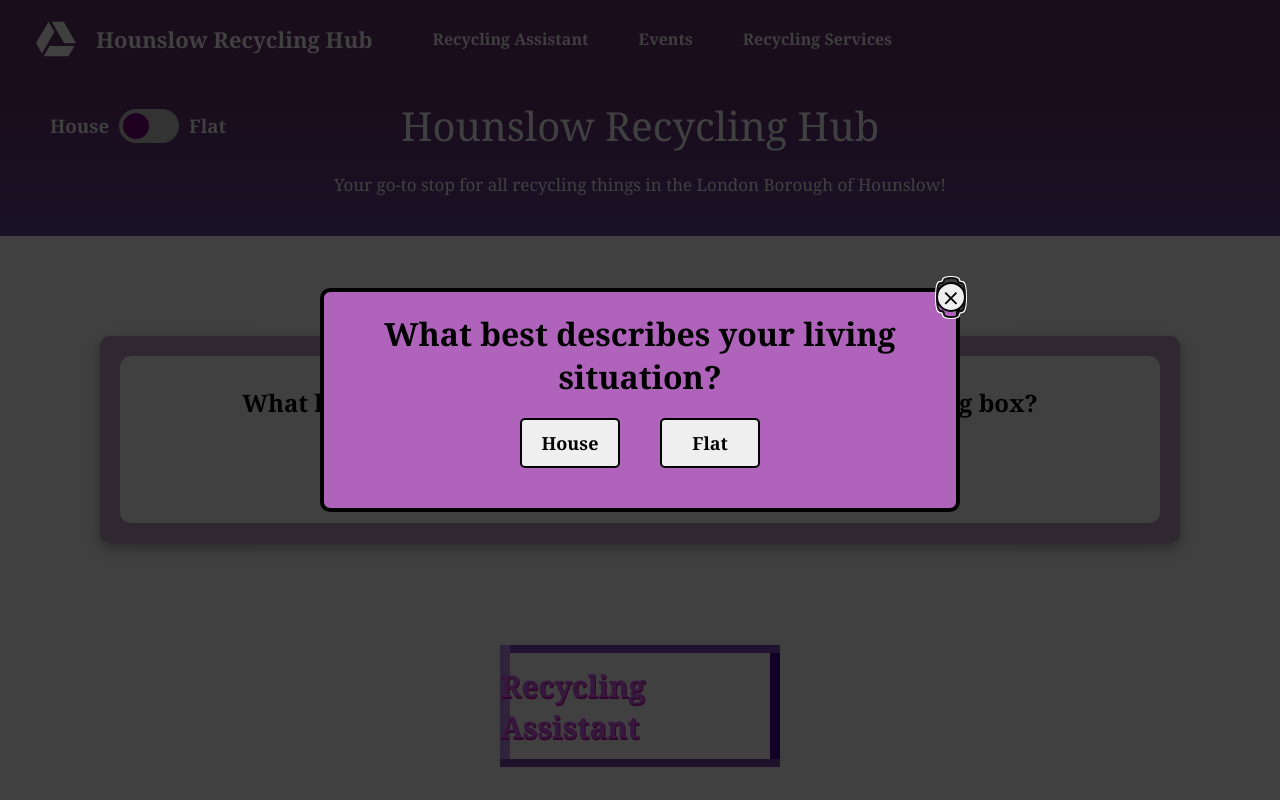
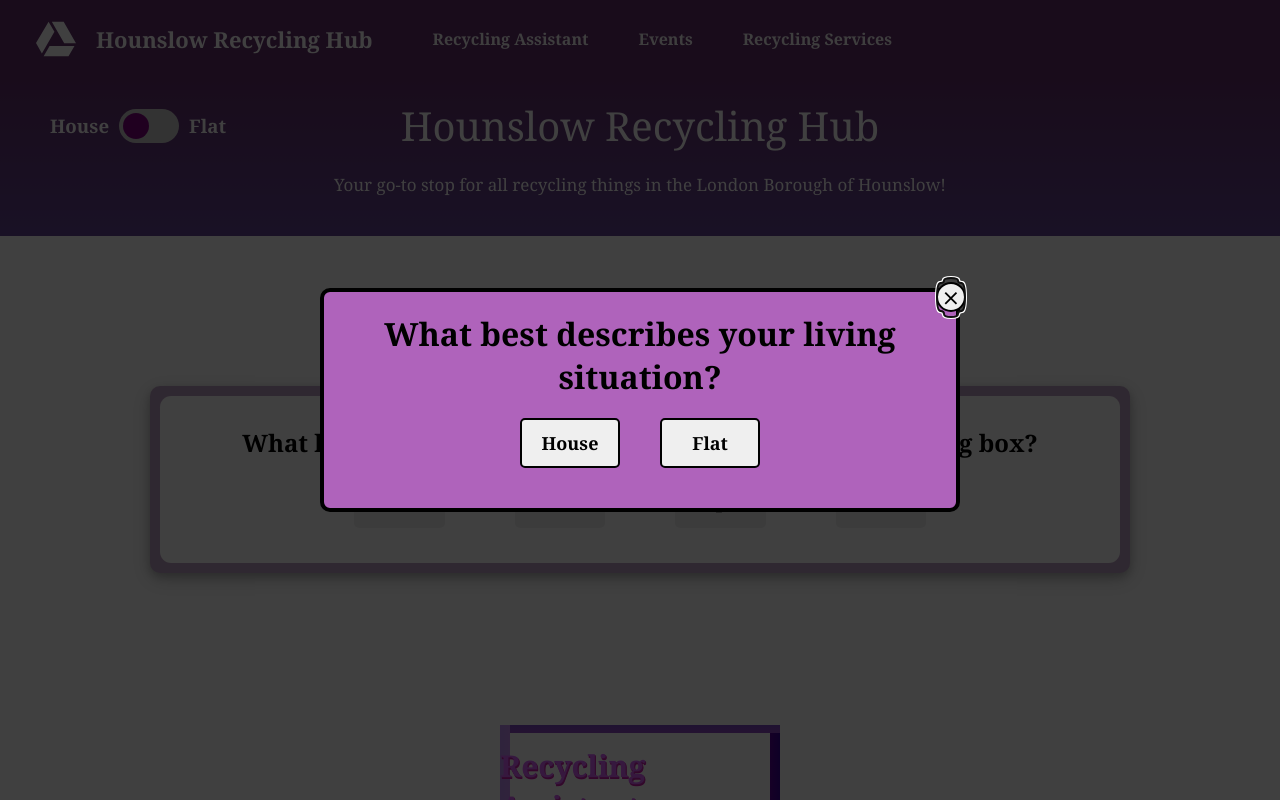
Before and after one commit to ajn2020/test, a Next.js app: page / in a window 1280 px wide. Shown: the top 800 px of the page. Built offline with nearby package versions, Linux system fonts and the light colour scheme.

Commit message:
highlight the decision tree

```diff
--- a/styles/home/DecisionTree.module.css
+++ b/styles/home/DecisionTree.module.css
@@ -2,7 +2,7 @@
   background-color: white;
   border-style: solid;
   border-width: 10px;
-  margin: 30px 300px;
+  margin: 150px 150px;
   text-align: center;
   padding: 25px 0px;
   border-radius: 8px;
--- a/styles/home/EngagingBox.module.css
+++ b/styles/home/EngagingBox.module.css
@@ -3,8 +3,8 @@
   box-shadow: 0 4px 8px 0 rgba(0, 0, 0, 0.2), 0 6px 20px 0 rgba(0, 0, 0, 0.19);
   border-radius: 10px;
   border-width: 3px;
-  margin: 100px 100px;
-  padding: 20px;
+  margin: 150px 150px;
+  padding: 10px;
   text-align: center;
   justify-content: center;
 }
```
